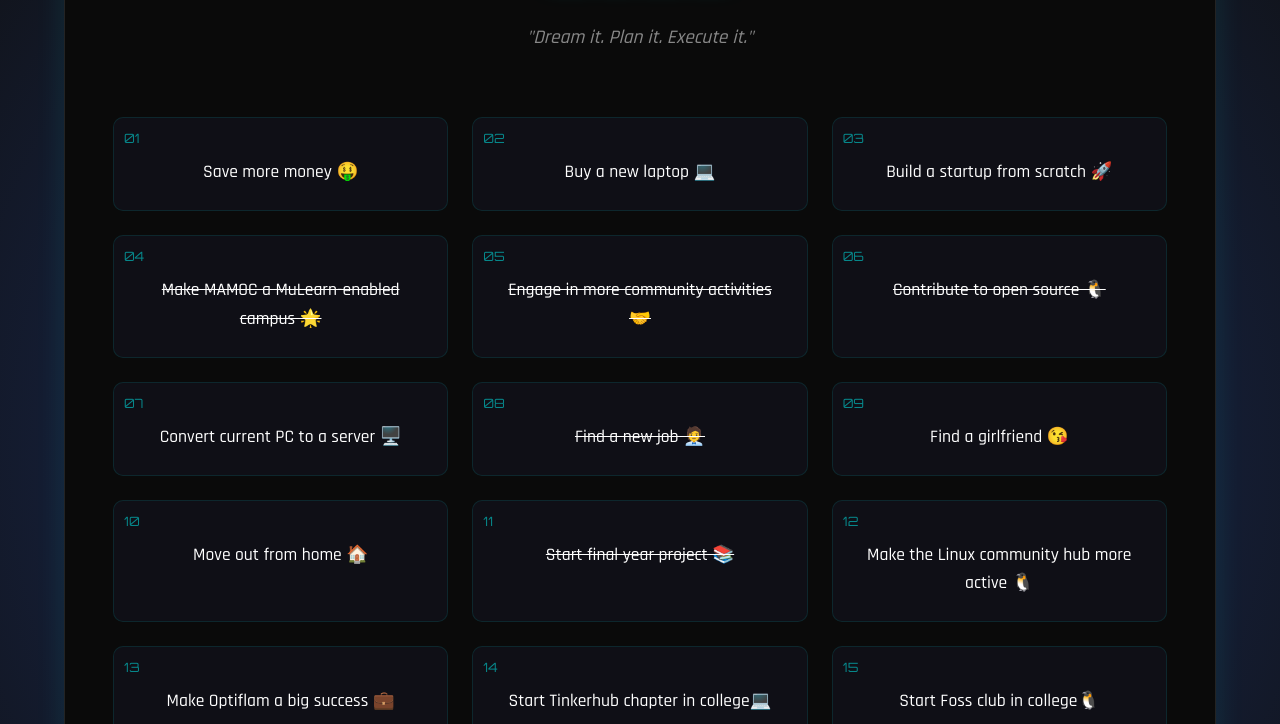
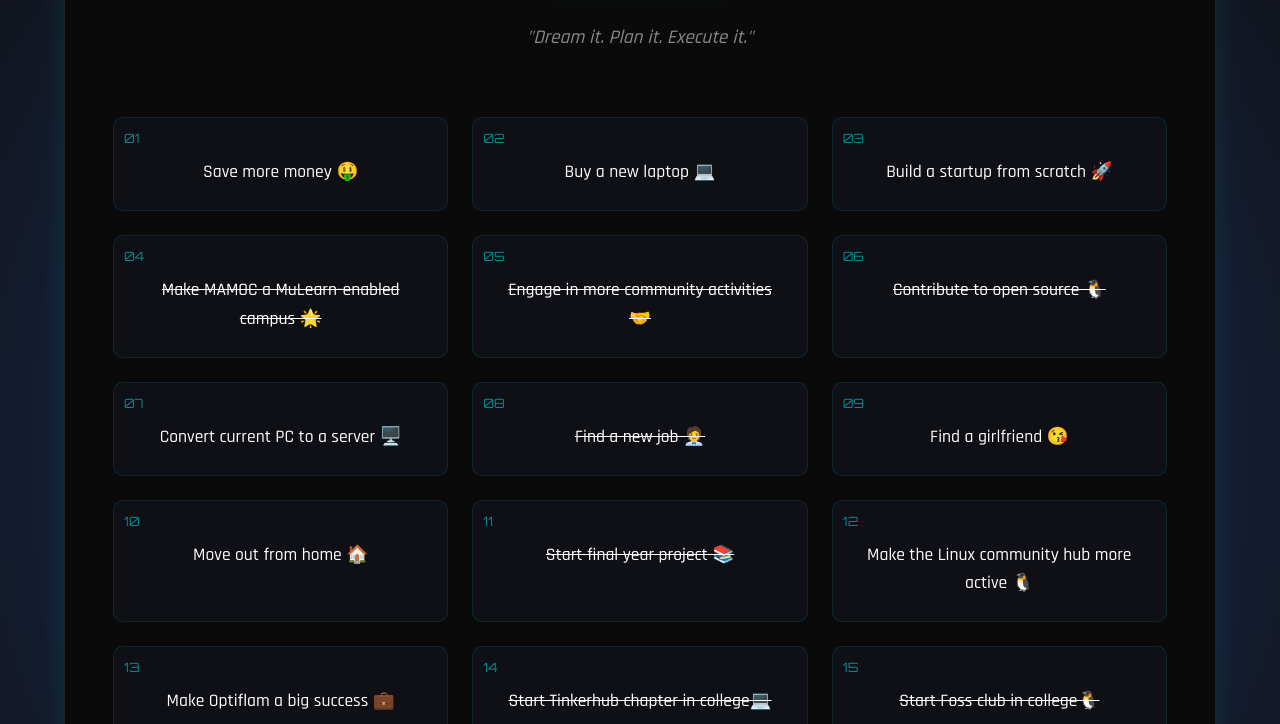
Before and after one commit to akshay-k-a-dev/My-new-year-resolution, a plain HTML site: page index.html in a window 1280 px wide. Shown: the part 228-952 px from the top of the page. Drawn offline with Linux system fonts and the light colour scheme.

Commit message:
Update index.html

```diff
--- a/index.html
+++ b/index.html
@@ -62,10 +62,10 @@
                     <div class="card-content">Make Optiflam a big success 💼</div>
                 </div>
                  <div class="resolution-card" data-number="14">
-                    <div class="card-content">Start Tinkerhub chapter in college💻</div>
+                    <strike><div class="card-content">Start Tinkerhub chapter in college💻</div></strike>
                 </div>
                     <div class="resolution-card" data-number="15">
-                    <div class="card-content">Start Foss club in college🐧</div>
+                    <strike><div class="card-content">Start Foss club in college🐧</div></strike>
                 </div>
                  <div class="resolution-card" data-number="16">
                     <div class="card-content">Find some me time(alone and peaceful)🕊️</div>
```
